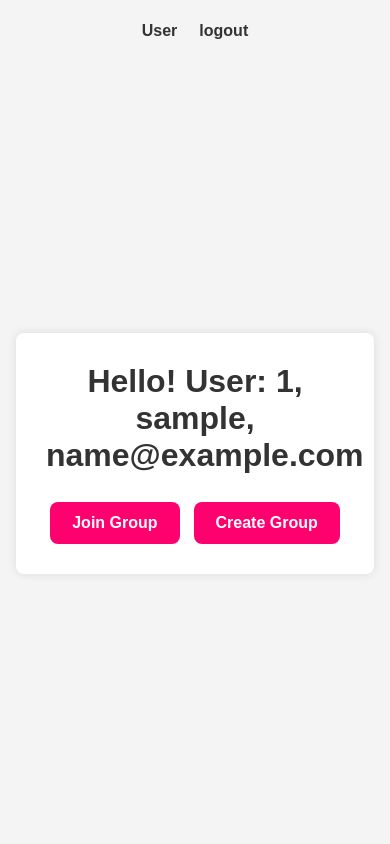
After one commit to ikechukwuOwen/flask-app, a Flask app: template templates/home.html in a window 390 px wide. The commit adds this page. Run offline with Flask 3, Linux system fonts and the light colour scheme; the template is opened without the code that fills it: values that come from a table or form of the project are taken from there, others are empty; a user stored in the database is signed in; tables that the repository leaves empty hold one stand-in row (values such as "Sample post"); some libraries are stand-ins or nearby versions.

Commit message:
Improve mobile responsive layout, made the user homepage and logout

```diff
--- a/app.py
+++ b/app.py
@@ -2,13 +2,12 @@ from flask import Flask
 from flask_sqlalchemy import SQLAlchemy
 from flask_login import LoginManager
 import os
-
+from datetime import timedelta
 
 
 app = Flask(__name__)
 
 app.config["SECRET_KEY"] = os.environ.get("SECRET_KEY", "dev-only-key")
-database_url = os.environ.get("DATABASE_URL", "sqlite:///loliDB.db")
 
 import os
 
@@ -21,6 +20,7 @@ elif database_url.startswith("postgresql://"):
 
 app.config["SQLALCHEMY_DATABASE_URI"] = database_url
 app.config['SQLALCHEMY_TRACK_MODIFICATIONS'] = False
+app.config["REMEMBER_COOKIE_DURATION"] = timedelta(days=30)
 db = SQLAlchemy(app)
 login_manager = LoginManager()
 login_manager.init_app(app)
--- /dev/null
+++ b/static/home.css
@@ -0,0 +1,84 @@
+body {
+    margin: 0;
+    min-height: 100vh;
+    display: flex;
+    flex-direction: column;
+    background-color: #f4f4f4;
+    font-family: Arial, sans-serif;
+}
+
+header {
+    display: flex;
+    justify-content: flex-end;
+    align-items: center;
+    gap: 22px;
+    width: 100%;
+    padding: 22px 6%;
+    box-sizing: border-box;
+}
+
+header a {
+    color: #333;
+    font-weight: bold;
+    text-decoration: none;
+    transition: color 0.2s;
+}
+
+header a:hover {
+    color: #333;
+}
+
+.home-card {
+    margin: auto;
+    width: min(350px, calc(100% - 32px));
+    padding: 30px;
+    text-align: center;
+    background: white;
+    border-radius: 8px;
+    box-shadow: 0 0 10px rgba(0, 0, 0, 0.1);
+    box-sizing: border-box;
+}
+
+.home-card h1 {
+    margin: 0 0 28px;
+    color: #333;
+    font-size: 2.4rem;
+}
+
+.home-actions {
+    display: flex;
+    justify-content: center;
+    gap: 14px;
+    flex-wrap: wrap;
+}
+
+.button {
+    display: inline-block;
+    padding: 12px 22px;
+    border-radius: 8px;
+    background-color: #ff006f;
+    color: white;
+    font-weight: bold;
+    text-decoration: none;
+    transition: background 0.2s, transform 0.2s;
+}
+
+.button:hover {
+    background-color: #dd336a;
+    transform: translateY(-2px);
+}
+
+@media (max-width: 480px) {
+    header {
+        justify-content: center;
+    }
+
+    .home-card {
+        width: calc(100% - 32px);
+        padding: 30px;
+    }
+
+    .home-card h1 {
+        font-size: 2rem;
+    }
+}
--- /dev/null
+++ b/templates/base.html
@@ -0,0 +1,5 @@
+{%block content%}
+<header>
+    <a href="">User</a> <a href="">logout</a>
+</header>
+{%endblocks%}
--- /dev/null
+++ b/templates/home.html
@@ -0,0 +1,23 @@
+<!DOCTYPE html>
+<html lang="en">
+    <head>
+        <meta charset="UTF-8">
+        <meta name="viewport" content="width=device-width, initial-scale=1.0">
+        <title>Homepage</title>
+        <link rel="stylesheet" href="{{ url_for('static', filename='home.css') }}">
+    </head>
+    <body>
+       <header>
+            <a href="{{ url_for('user', username = current_user.username) }}">User</a> <a href="{{ url_for( 'logout') }}">logout</a>
+       </header>
+       <main class="home-card">
+           <h1>Hello! {{ user }}</h1>
+           {% if not group %}
+           <div class="home-actions">
+               <a class="button" href="">Join Group</a>
+               <a class="button" href="">Create Group</a>
+           </div>
+           {% endif %}
+       </main>
+    </body>
+</html>
--- a/templates/index.html
+++ b/templates/index.html
@@ -1,5 +1,8 @@
-<html>
+<!DOCTYPE html>
+<html lang="en">
     <head>
+        <meta charset="UTF-8">
+        <meta name="viewport" content="width=device-width, initial-scale=1.0">
         <title>Lolipop</title>
         <link rel="stylesheet" href="{{ url_for('static', filename='style.css') }}">
     </head>
--- a/templates/login.html
+++ b/templates/login.html
@@ -1,12 +1,14 @@
 <!DOCTYPE html>
 <html lang="en">
     <head>
+        <meta charset="UTF-8">
+        <meta name="viewport" content="width=device-width, initial-scale=1.0">
         <title>Login</title>
         <link rel="stylesheet" href="{{ url_for ('static', filename = 'entrance.css') }}">
     </head>
     <body>
         <div class="entrance_form">
-            <h1> Register </h1>
+            <h1> Login </h1>
             <form action="" method="post">
                 {{ form.hidden_tag() }}
                 <p>
--- a/templates/signup.html
+++ b/templates/signup.html
@@ -1,6 +1,8 @@
 <!DOCTYPE html>
 <html lang="en">
     <head>
+        <meta charset="UTF-8">
+        <meta name="viewport" content="width=device-width, initial-scale=1.0">
         <title>Register</title>
         <link rel="stylesheet" href="{{ url_for ('static', filename = 'entrance.css') }}">
     </head>
```
Also changed, not shown: routes.py (+19 -2 lines), static/entrance.css (+8 -1 lines), static/user.css (added, +60 -0 lines), templates/user.html (added, +17 -0 lines).
